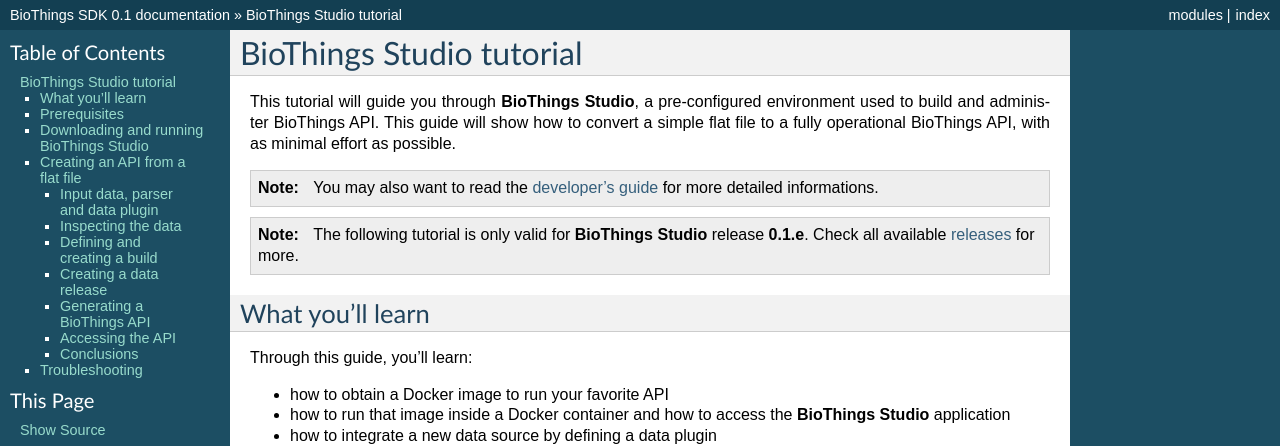
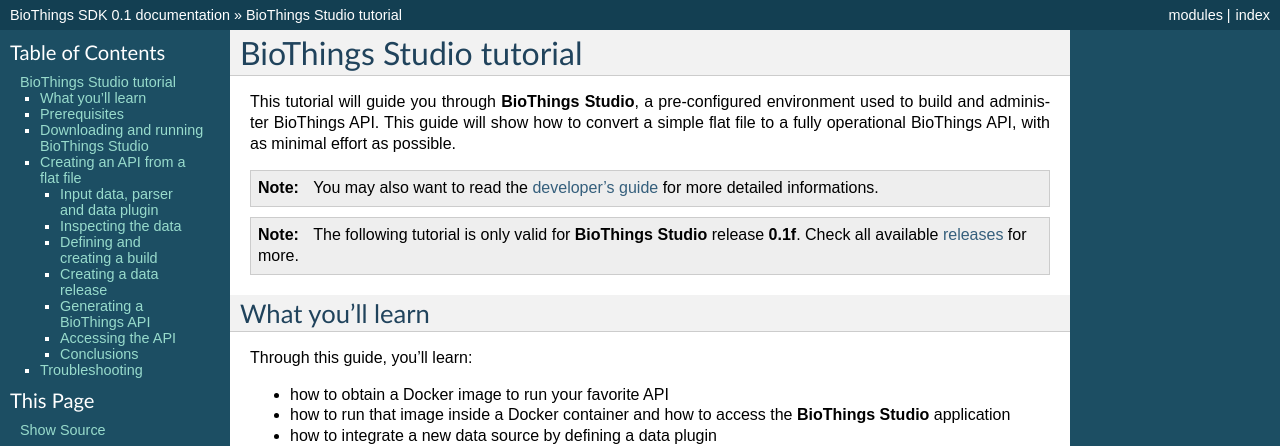
Before and after one commit to biothings/biothings.api, a Sphinx documentation site: the page built from docs/doc/studio_tutorial.rst, in a window 1280 px wide and 900 px high. Shown: the top 446 px of the window. Built offline with Sphinx 7.4.7, drawn with Linux system fonts in a browser that asks for light colours.

Commit message:
update version in doc

```diff
--- a/docs/doc/studio_tutorial.rst
+++ b/docs/doc/studio_tutorial.rst
@@ -8,7 +8,7 @@
 
 .. note:: You may also want to read the `developer's guide <studio_guide.html>`_ for more detailed informations.
 
-.. note:: The following tutorial is only valid for **BioThings Studio** release **0.1.e**. Check
+.. note:: The following tutorial is only valid for **BioThings Studio** release **0.1f**. Check
    all available `releases <https://github.com/biothings/biothings_studio/releases>`_ for more.
 
 *****************
```
